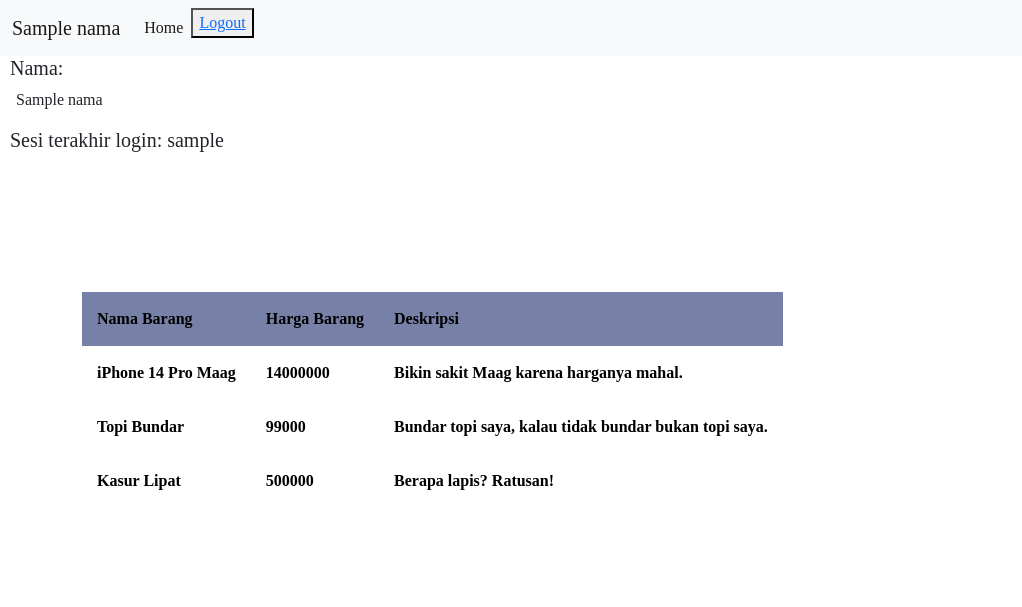
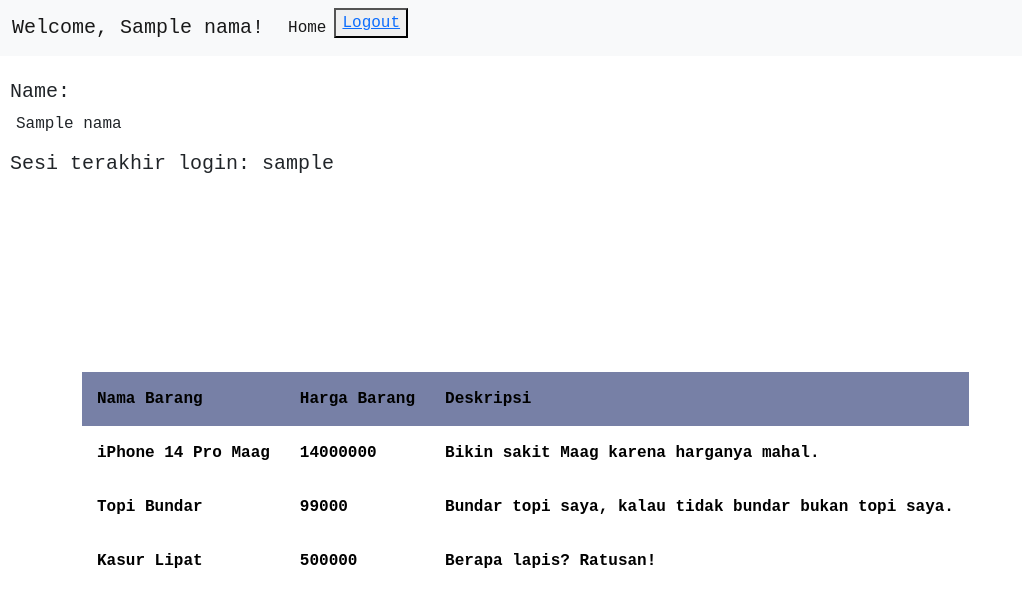
Before and after one commit to nataniadeandra/django-pbp-tutorial, a Django app: template wishlist/templates/wishlist.html in a window 1280 px wide. Shown: the top 607 px of the page, without its empty margins (0-1022 px from the left). Run offline with Django 4.2, Linux system fonts and the light colour scheme; data comes from the database, SQL or seed files in the repository; tables that the repository leaves empty hold one stand-in row (values such as "Sample post"); the template is opened without the code that fills it: values that come from a table or form of the project are taken from there, most other values are stand-ins (such as "Sample title", 1, 10 or a date in 2020); lists and menus that the app fills with data are empty.

Commit message:
update css

```diff
--- a/templates/base.html
+++ b/templates/base.html
@@ -12,7 +12,7 @@
 
   <style>
     body {
-      font-family: Maven Pro;
+      font-family: 'Courier New', Courier, monospace;
     }
 
     .container {
@@ -20,6 +20,8 @@
     top: 50%;
     left: 50%;
     transform: translate(-50%, -50%);
+    margin-top: 5em;
+    align-items: center;
     }
 
     .table-wishlist table {
--- a/wishlist/templates/wishlist.html
+++ b/wishlist/templates/wishlist.html
@@ -3,7 +3,7 @@
 {% block content %}
 <nav class="navbar navbar-expand-lg bg-light ">
     <div class="container-fluid">
-        <a class="navbar-brand" href="#">{{nama}}</a>
+        <a class="navbar-brand" href="#">Welcome, {{nama}}!</a>
         <button class="navbar-toggler" type="button" data-bs-toggle="collapse" data-bs-target="#navbarNav" aria-controls="navbarNav" aria-expanded="false" aria-label="Toggle navigation">
           <span class="navbar-toggler-icon"></span>
         </button>
@@ -19,11 +19,11 @@
         </div>
     </div>
 </nav>
-
-<h5>&ensp;Nama: </h5>
+<br>
+<h5>&ensp;Name: </h5>
 <p>&emsp;{{nama}}</p>
 <div class="container">
-    <table class="table-wishlist">
+    <table class="table-wishlist" >
         <thead>
             <tr>
                 <th>Nama Barang</th>
```
